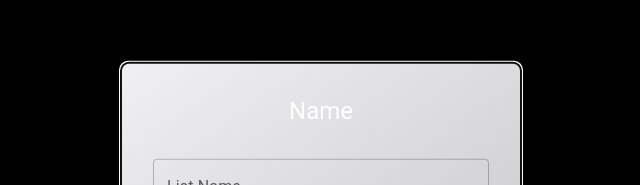
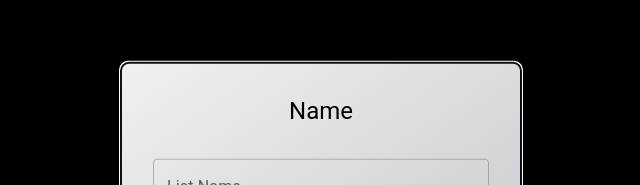
Before and after one commit to Vaibhav090701/Movie-Library-application, a React (Create React App) app: page /list in a window 1280 px wide. Shown: the part 205-390 px from the top of the page, without its empty margins (319-959 px from the left). Built offline with nearby package versions, Linux system fonts and the light colour scheme.

Commit message:
Update ListCreater.js

```diff
--- a/src/components/ListCreater.js
+++ b/src/components/ListCreater.js
@@ -43,7 +43,7 @@ const ListCreater = ({ onCreateList }) => {
         aria-describedby="modal-modal-description"
       >
         <Box sx={style}>
-          <Typography variant='h5' className='text-center' mb={2}>
+          <Typography variant='h5' className='text-center text-black' mb={2}>
             Name
           </Typography>
 
```
